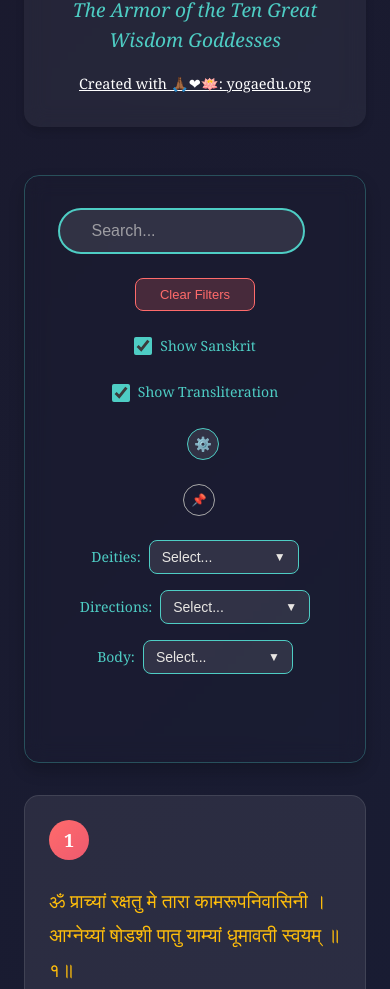
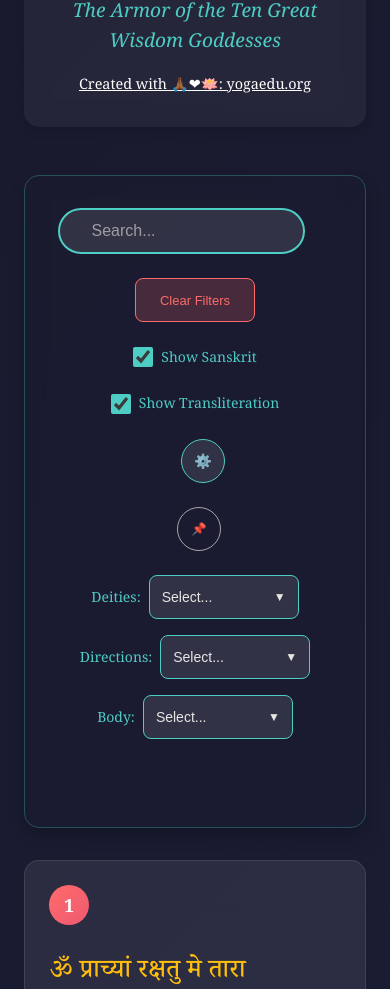
Before and after one commit to yogaedu-org/dmv-kavacham-study-tool, a plain HTML site: page index.html in a window 390 px wide. Shown: the part 111-1100 px from the top of the page. Drawn offline with Linux system fonts and the light colour scheme.

Commit message:
feat(a11y): self-hosted Devanagari font + fluid type + 44px tap targets (#13,#14,#16)
- #13: self-host Noto Serif Devanagari (woff2) + @font-face; declare
  --font-family-devanagari and apply to .sanskrit (was Georgia = no glyphs).
- #14: fluid clamp() scale (--fs-sanskrit/translit/translation); Sanskrit
  floors ~22px and grows on large screens instead of shrinking on mobile.
- #16: 44px min tap targets on dropdown/clear/compact/pin; larger checkboxes.

Co-Authored-By: Claude Opus 4.8 (1M context) <noreply@anthropic.com>

```diff
--- a/styles.css
+++ b/styles.css
@@ -31,9 +31,14 @@
   /* Typography */
   --font-family-primary: 'Georgia', serif;
   --font-family-secondary: 'Arial', sans-serif;
+  --font-family-devanagari: 'Noto Serif Devanagari', 'Nirmala UI', 'Kohinoor Devanagari', 'Mangal', serif;
   --font-size-base: 16px;
   --font-size-large: 1.2rem;
   --font-size-xlarge: 2rem;
+  /* Fluid type scale (#14) — Devanagari floors higher; controls never below ~14px */
+  --fs-sanskrit: clamp(1.4rem, 1.15rem + 1.9vw, 1.95rem);
+  --fs-translit: clamp(1.02rem, 0.95rem + 0.7vw, 1.2rem);
+  --fs-translation: clamp(1rem, 0.96rem + 0.5vw, 1.12rem);
   --line-height-base: 1.6;
   --line-height-tight: 1.4;
 
@@ -57,6 +62,18 @@
   /* Transitions */
   --transition-fast: 0.2s ease;
   --transition-medium: 0.3s ease;
+}
+
+/* ==========================================================================
+   FONTS (self-hosted — #13)
+   Devanagari face so Sanskrit renders identically on every device
+   ========================================================================== */
+@font-face {
+  font-family: 'Noto Serif Devanagari';
+  src: url('fonts/NotoSerifDevanagari.woff2') format('woff2');
+  font-weight: 400 600;
+  font-style: normal;
+  font-display: swap;
 }
 
 /* ==========================================================================
@@ -276,8 +293,8 @@ a:hover {
   background: rgba(255, 255, 255, 0.1);
   border: 1px solid var(--color-accent);
   border-radius: 50%;
-  width: 32px;
-  height: 32px;
+  width: 44px;
+  height: 44px;
   display: flex;
   align-items: center;
   justify-content: center;
@@ -299,8 +316,8 @@ a:hover {
   background: none;
   border: 1px solid var(--color-text-secondary);
   border-radius: 50%;
-  width: 32px;
-  height: 32px;
+  width: 44px;
+  height: 44px;
   display: flex;
   align-items: center;
   justify-content: center;
@@ -376,8 +393,8 @@ a:hover {
 }
 
 .checkbox-group input[type="checkbox"] {
-  width: 18px;
-  height: 18px;
+  width: 20px;
+  height: 20px;
   accent-color: var(--color-accent);
   cursor: pointer;
 }
@@ -412,6 +429,7 @@ a:hover {
 
 /* Clear button styling */
 .clear-btn {
+  min-height: 44px;
   padding: var(--spacing-xs) var(--spacing-md);
   background: rgba(255, 107, 107, 0.2);
   border: 1px solid var(--color-deity);
@@ -471,10 +489,11 @@ a:hover {
 
 /* Sanskrit text styling */
 .sanskrit {
-  font-size: 1.4rem;
+  font-family: var(--font-family-devanagari);
+  font-size: var(--fs-sanskrit);
   color: var(--color-sanskrit);
   margin-bottom: var(--spacing-md);
-  line-height: 1.8;
+  line-height: 1.9;
   font-weight: 500;
   display: none; /* Hidden by default, shown via CSS class */
 }
@@ -486,7 +505,7 @@ a:hover {
 
 /* Transliteration text styling */
 .transliteration {
-  font-size: 1.1rem;
+  font-size: var(--fs-translit);
   color: var(--color-transliteration);
   margin-bottom: var(--spacing-md);
   font-style: italic;
@@ -500,7 +519,7 @@ a:hover {
 
 /* Translation text styling */
 .translation {
-  font-size: 1.1rem;
+  font-size: var(--fs-translation);
   color: var(--color-text-primary);
   line-height: 1.7;
   margin-bottom: var(--spacing-md);
@@ -538,6 +557,7 @@ a:hover {
   align-items: center;
   justify-content: space-between;
   min-width: 120px;
+  min-height: 44px;
   padding: 8px 12px;
   background: rgba(255, 255, 255, 0.1);
   border: 1px solid var(--color-accent);
@@ -928,9 +948,7 @@ a:hover {
     font-size: 1.8rem;
   }
 
-  .sanskrit {
-    font-size: 1.2rem;
-  }
+  /* .sanskrit sizing handled by the fluid clamp scale (--fs-sanskrit) */
 
   .controls-row {
     flex-direction: column;
```
Also changed, not shown: fonts/NotoSerifDevanagari.woff2 (added).
